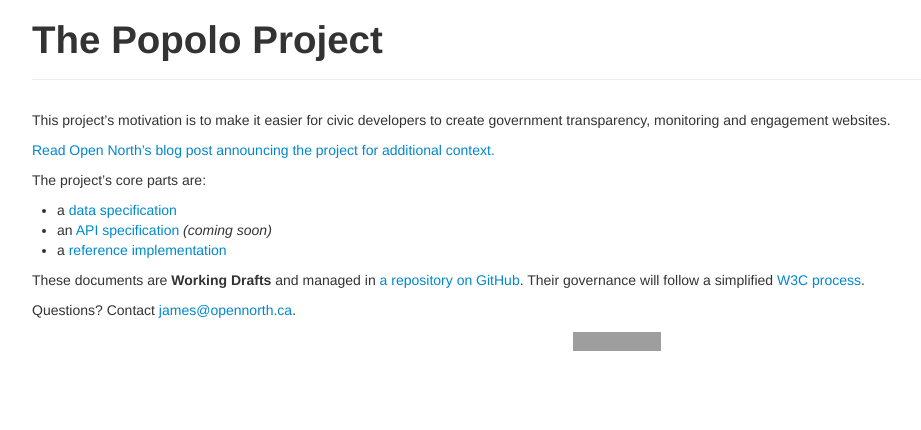
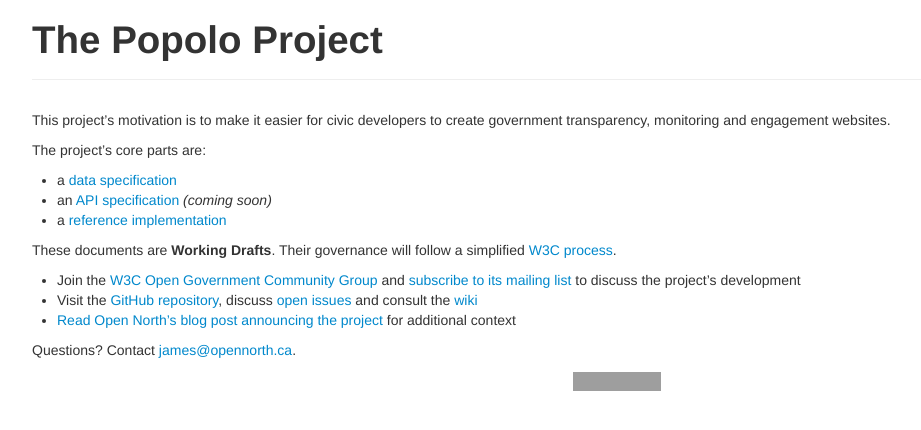
Before and after one commit to popolo-project/popolo-spec, a Jekyll site: the page built from index.md, in a window 1280 px wide. Shown: the top 430 px of the page, without its empty margins (23-944 px from the left). Built offline with Jekyll 4.4.1, drawn with Linux system fonts in a browser that asks for light colours; nearby versions of some CDN libraries; Markdown is read by kramdown in place of the engine named in the settings; grey boxes are pictures that could not be loaded.

Commit message:
add links to CG

```diff
--- a/index.md
+++ b/index.md
@@ -8,14 +8,16 @@
 
 This project's motivation is to make it easier for civic developers to create government transparency, monitoring and engagement websites.
 
-[Read Open North's blog post announcing the project for additional context.](http://blog.opennorth.ca/2013/02/21/update-on-opengovernment/)
-
 The project's core parts are:
 
 * a [data specification](data.html)
 * an [API specification](api.html) *(coming soon)*
 * a [reference implementation](https://github.com/opennorth/popolo)
 
-These documents are **Working Drafts** and managed in [a repository on GitHub](https://github.com/opennorth/popolo-standard/tree/gh-pages). Their governance will follow a simplified [W3C process](http://www.w3.org/Consortium/Process/).
+These documents are **Working Drafts**. Their governance will follow a simplified [W3C process](http://www.w3.org/Consortium/Process/).
+
+* Join the [W3C Open Government Community Group](http://www.w3.org/community/opengov/) and [subscribe to its mailing list](http://lists.w3.org/Archives/Public/public-opengov/) to discuss the project's development
+* Visit the [GitHub repository](https://github.com/opennorth/popolo-standard/tree/gh-pages), discuss [open issues](https://github.com/opennorth/popolo-standard/issues) and consult the [wiki](https://github.com/opennorth/popolo-standard/wiki/Data-standard-wiki)
+* [Read Open North's blog post announcing the project](http://blog.opennorth.ca/2013/02/21/update-on-opengovernment/) for additional context
 
 Questions? Contact [james@opennorth.ca](mailto:james@opennorth.ca).
```
